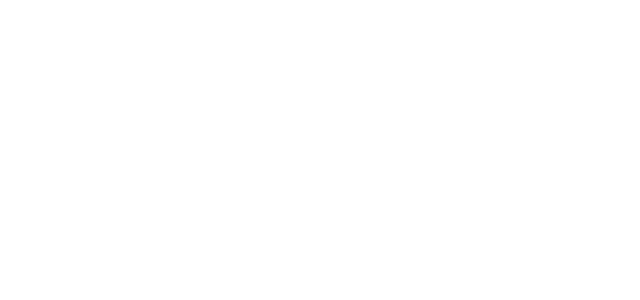
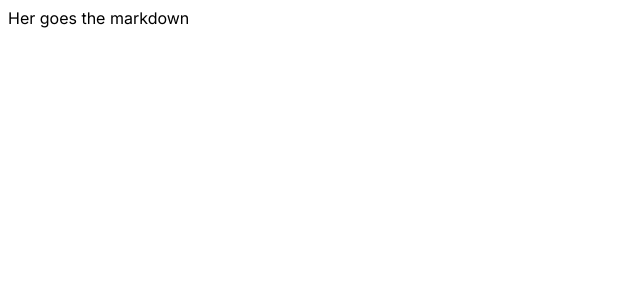
Before and after one commit to pedrouzcategui/pedrouzcategui.com, a Next.js app: page /blog/create in a window 1280 px wide. Shown: the top 300 px of the page, without its empty margins (0-640 px from the left). Built offline with nearby package versions, Linux system fonts and the light colour scheme.

Commit message:
Add Blog

```diff
--- a/src/app/blog/create/page.tsx
+++ b/src/app/blog/create/page.tsx
@@ -2,6 +2,7 @@
 export default function BlogCreatePage() {
     return (
         <div>
+            Her goes the markdown
         </div>
     );
 }
```
